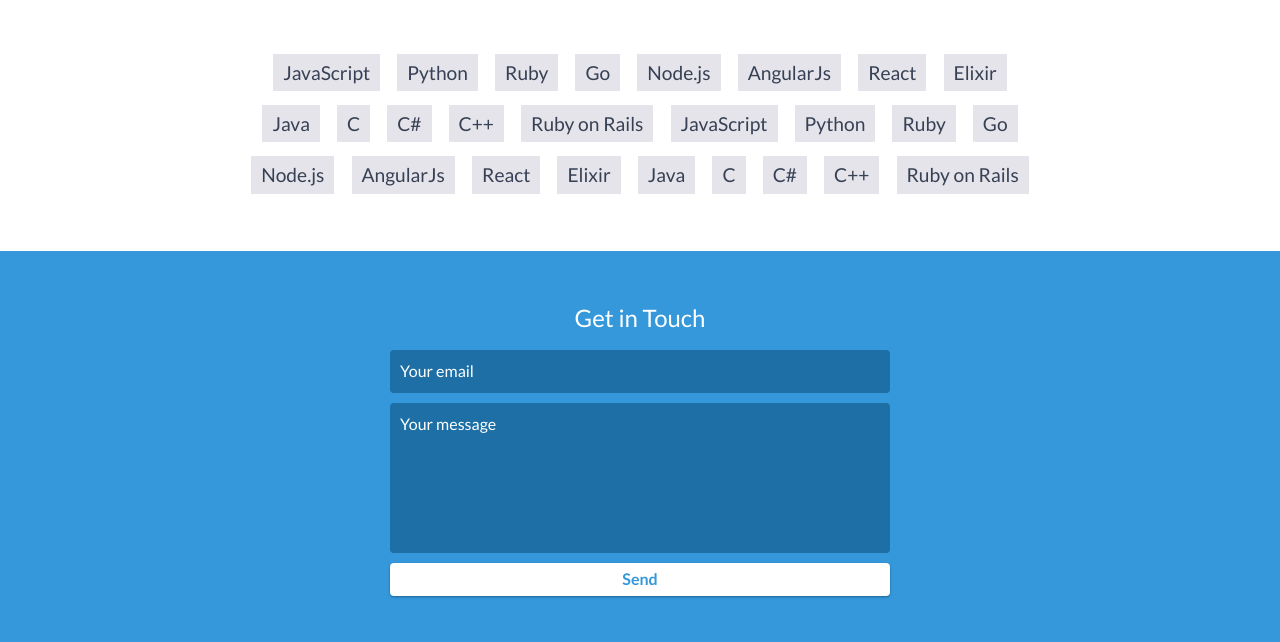
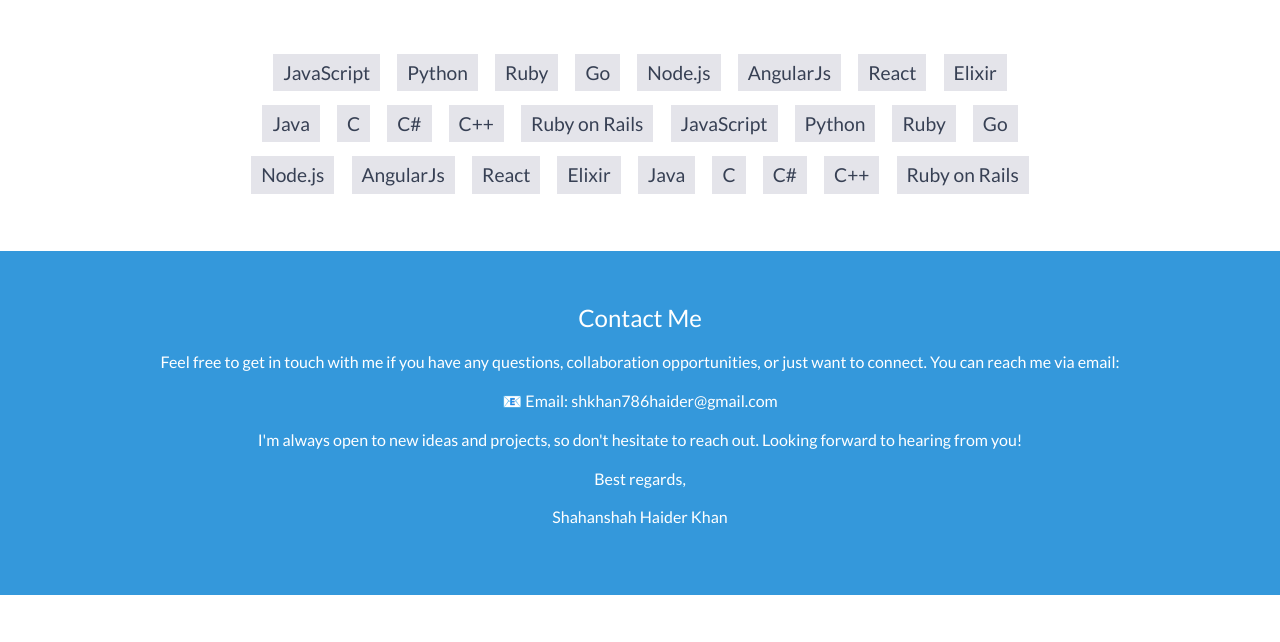
Before and after one commit to shkhan786/shkhan786.github.io, a website: page index.html in a window 1280 px wide. Shown: the part 3610-4252 px from the top of the page. Drawn offline with nearby package versions, Linux system fonts and the light colour scheme.

Commit message:
contact me

```diff
--- a/index.html
+++ b/index.html
@@ -46,7 +46,7 @@
       </div>
       <ul id="menu" class="shadow">
         <li>
-          <a name="about" href="#about">About</a>
+          <a href="#about">About</a>
         </li>
         <li>
           <a href="#experience">Experience</a>
@@ -284,10 +284,19 @@
     </div>
     <!-- End #skills -->
 
-    <div id="contact">
-      <h2>Get in Touch</h2>
-      <div id="contact-form">
-        <form method="POST" action="https://formspree.io/email@email.com">
+    <div id="contact" style="color: white;">
+      <h2>Contact Me</h2>
+      <p>Feel free to get in touch with me if you have any questions, collaboration opportunities, or just want to connect. You can reach me via email:</p>
+
+      <!-- Replace YourEmailAddress@gmail.com with your actual email address -->
+      <!-- <p>📧 Email: <a href="mailto:YourEmailAddress@gmail.com">YourEmailAddress@gmail.com</a></p> -->
+
+      <p>📧 Email: shkhan786haider@gmail.com</p>
+      <p>I'm always open to new ideas and projects, so don't hesitate to reach out. Looking forward to hearing from you!</p>
+      <p>Best regards,</p>
+      <p>Shahanshah Haider Khan</p>
+      <!-- <div id="contact-form">
+        <form method="POST" action="https://formspree.io/shkhan786haider@gmail.com">
           <input
             type="hidden"
             name="_subject"
@@ -306,7 +315,7 @@
           ></textarea>
           <button type="submit">Send</button>
         </form>
-      </div>
+      </div> -->
       <!-- End #contact-form -->
     </div>
     <!-- End #contact -->
```
